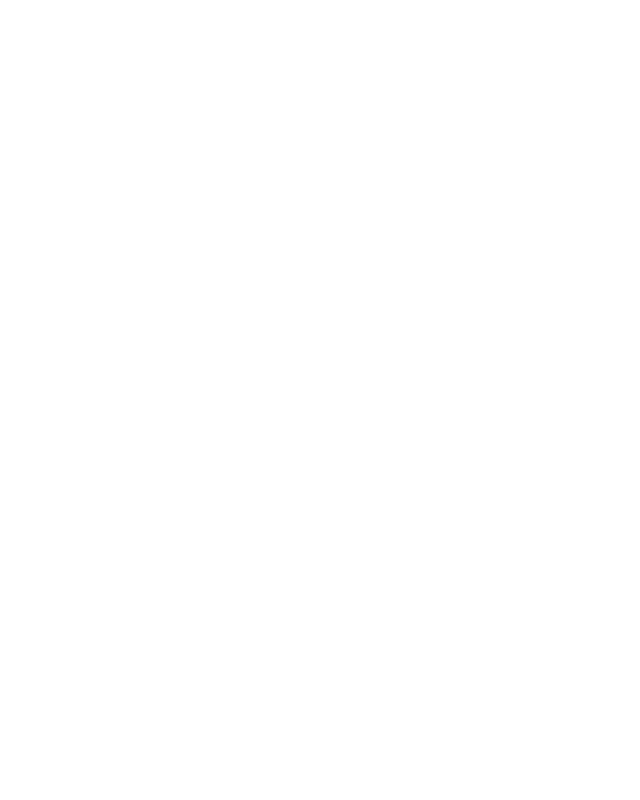
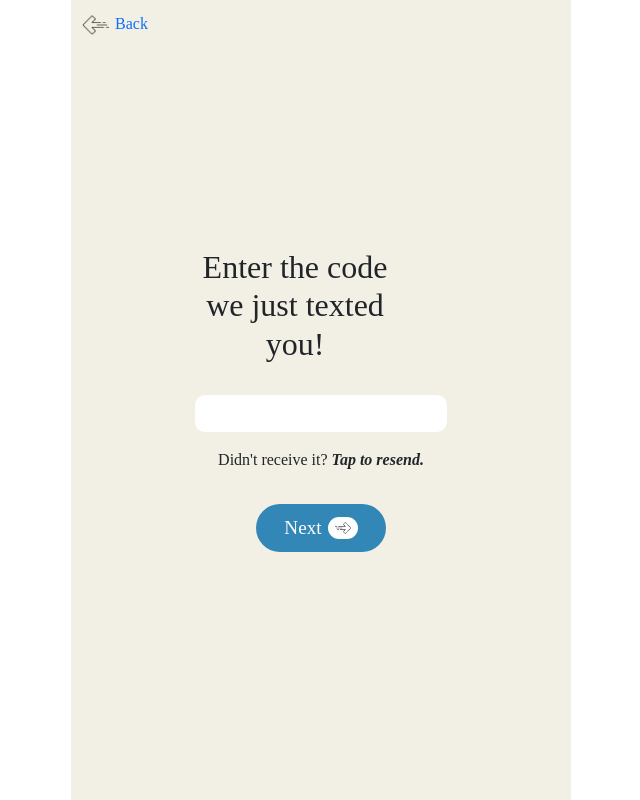
Before and after one commit to software-developer-yamin/Clubhouse-Clone-With-ReactJS, a React (Create React App) app: page /code_confirm in a window 1280 px wide. Before the commit this address had no page. Shown: the whole page, without its empty margins (319-959 px from the left). Built offline with nearby package versions, Linux system fonts and the light colour scheme.

Commit message:
Request Notification Screen

```diff
--- a/src/App.css
+++ b/src/App.css
@@ -13,3 +13,34 @@
   font-size: 1em;
   font-family: "Neutrif Pro";
 }
+
+button {
+  outline: none !important;
+}
+
+a {
+  text-decoration: none;
+}
+
+.primaryBtn {
+  background-color: var(--btnBgColor);
+  color: #fff;
+  border-radius: 2em;
+  padding: 0.5em 1.5em;
+  font-size: 1.2em;
+  font-weight: 500;
+  font-style: normal;
+  text-align: center;
+}
+
+.primaryBtn > img {
+  width: 30px;
+  background-color: #fff;
+  border-radius: 300px;
+  padding: 2px 6px;
+  margin-left: 6px;
+}
+
+.primaryBtn:hover > img {
+  background: transparent;
+}
--- a/src/App.js
+++ b/src/App.js
@@ -1,5 +1,7 @@
 import { Route, Routes } from "react-router-dom";
 import "./App.css";
+import AllowNotification from "./pages/AllowNotification";
+import CodeConfirm from "./pages/CodeConfirm";
 import PlanLayout from "./pages/Layouts/PlanLayout";
 import PhoneConfirmation from "./pages/PhoneConfirmation";
 import Welcome from "./pages/Welcome";
@@ -10,9 +12,11 @@
       <Routes>
         <Route path="/" element={<Welcome />} />
         <Route path="/invite" element={<PhoneConfirmation />} />
+        <Route path="/code_confirm" element={<CodeConfirm />} />
+        <Route path="/allow_notification" element={<AllowNotification />} />
       </Routes>
     </PlanLayout>
-  )
-}
+  );
+};
 
 export default App;
--- /dev/null
+++ b/src/pages/AllowNotification.jsx
@@ -0,0 +1,28 @@
+import { Link } from "react-router-dom";
+import styles from "../styles/PhoneConfirmation.module.css";
+
+function AllowNotification() {
+  return (
+    <div className={styles.PhoneConfirmationContainer}>
+      <div className="text-center">
+        <h2 className="mb-4">Last, important step!</h2>
+        <h3 className="mb-3">
+          Enable notifications to know when people are talking
+        </h3>
+        <div className={styles.notificationContainer}>
+          <div className="p-3">
+            <h3>"Clubhouse" Would Like to Send You Notifications</h3>
+            <p>Notifications may include alerts, sounds, and icon </p>
+          </div>
+          <div className={styles.action_btn}>
+            <Link to="/home">Don't Allow</Link>
+            <Link to="/home">Allow</Link>
+            <img src="/images/handIcon.jpg" alt="" className="handIcon" />
+          </div>
+        </div>
+      </div>
+    </div>
+  );
+}
+
+export default AllowNotification;
--- /dev/null
+++ b/src/pages/CodeConfirm.jsx
@@ -0,0 +1,49 @@
+import { Link } from "react-router-dom";
+import styles from "../styles/PhoneConfirmation.module.css";
+
+function CodeConfirm() {
+  return (
+    <div className={styles.PhoneConfirmationContainer}>
+      <Link to="/get_username" className={styles.backBtn}>
+        <img
+          className={styles.imageTransform}
+          src="/images/next-arrow-back.png"
+          alt=""
+        />{" "}
+        Back
+      </Link>
+      <div className="text-center">
+        <h2 style={{ width: "100%", maxWidth: "200px", marginBottom: "1em" }}>
+          Enter the code we just texted you!
+        </h2>
+        <input
+          type="text"
+          style={{
+            width: "100%",
+            border: "none",
+            outline: "none",
+            padding: "5px 10px",
+            borderRadius: "10px",
+            fontSize: "18px",
+            fontWeight: "bold",
+            textAlign: "center",
+          }}
+        />
+        <p className="mt-3">
+          Didn't receive it?{" "}
+          <span style={{ fontWeight: "bolder", fontStyle: "italic" }}>
+            Tap to resend.
+          </span>
+        </p>
+      </div>
+      <Link
+        to="/allow_notification"
+        className="primaryBtn d-flex align-items-center mt-3"
+      >
+        Next <img src="/images/next-arrow-back.png" className="ml-1" alt="" />
+      </Link>
+    </div>
+  );
+}
+
+export default CodeConfirm;
--- a/src/pages/PhoneConfirmation.jsx
+++ b/src/pages/PhoneConfirmation.jsx
@@ -1,16 +1,40 @@
 import { useState } from "react";
+import PhoneInput from "react-phone-number-input";
+import "react-phone-number-input/style.css";
+import { Link } from "react-router-dom";
 import styles from "../styles/PhoneConfirmation.module.css";
 
 function PhoneConfirmation() {
-  const [value, setValue] = useState("");
+  const [value, setValue] = useState();
   return (
     <div className={styles.PhoneConfirmationContainer}>
+      <Link to="/" className={styles.backBtn}>
+        <img
+          className={styles.imageTransform}
+          src="/images/next-arrow-back.png"
+          alt=""
+        />{" "}
+        Back
+      </Link>
       <h1>Enter your phone</h1>
+      <PhoneInput
+        className="my-3"
+        international
+        defaultCountry="US"
+        value={value}
+        onChange={setValue}
+      />
       <p>
         By entering your number, you're agreeing to our{" "}
         <span>Terms of Service and Privacy Policy. </span>
         Thanks!
       </p>
+      <Link
+        to="/code_confirm"
+        className="primaryBtn d-flex align-items-center mt-4"
+      >
+        Next <img src="/images/next-arrow-back.png" className="ml-1" alt="" />
+      </Link>
     </div>
   );
 }
--- a/src/pages/Welcome.jsx
+++ b/src/pages/Welcome.jsx
@@ -26,7 +26,7 @@
         >
           Get Your Username
         </Link>
-        <Link to="/sign_in" >Have An Invite Text? Sign In</Link>
+        <Link to="/sign_in" className="mt-2" >Have An Invite Text? Sign In</Link>
       </div>
     </div>
   );
--- a/src/styles/PhoneConfirmation.module.css
+++ b/src/styles/PhoneConfirmation.module.css
@@ -14,7 +14,7 @@
   font-weight: 500;
   font-style: normal;
   margin-bottom: 0;
-     color: var(--textColor)
+  color: var(--textColor);
 }
 
 .PhoneConfirmationContainer > p {
@@ -31,3 +31,67 @@
 .PhoneConfirmationContainer > p > span {
   font-weight: 600;
 }
+
+.imageTransform {
+  transform: rotate(180deg);
+  width: 100px;
+  height: 100px;
+}
+
+.backBtn {
+  position: absolute;
+  top: 10px;
+  left: 10px;
+}
+
+.backBtn > img {
+  width: 30px;
+  height: 30px;
+  object-fit: cover;
+}
+
+.notificationContainer {
+  border-radius: 1em;
+  background-color: #ffffff;
+  box-shadow: 0 0 5px #cccccc;
+}
+
+.notificationContainer > h3 {
+  font-size: len;
+  font-weight: 500;
+  color: Or000000;
+  width: 1001;
+  margin: auto;
+  margin-bottom: 0.3em;
+}
+
+.notificationContainer > p {
+  font-size: 0.825em;
+  font-weight: 500;
+  line-height: 1.3;
+  margin: auto;
+}
+
+.notificationContainer .action_btn {
+  position: relative;
+}
+
+.notificationContainer > .action_btn > a {
+  display: inline-block;
+  width: 50%;
+  padding: 0.5em;
+  border-top: 1px solid #cccccc;
+  color: var(--btnBgColor);
+  font-weight: bolder;
+}
+
+.notificationContainer > .action_btn > a:first-child {
+  border-right: 1px solid #cccccc;
+}
+
+.notificationContainer > .action_btn > img {
+     position: absolute;
+     bottom: -90px;
+     right: 20px;
+     width: 80px;
+}
--- a/src/styles/Welcome.module.css
+++ b/src/styles/Welcome.module.css
@@ -43,3 +43,8 @@
   font-weight: 400;
   font-style: normal;
 }
+
+.actionBtn > a:last-child:hover {
+  color: #00a2ff;
+  font-weight: 500;
+}
```
Also changed, not shown: public/images/handIcon.jpg (added), public/images/next-arrow-back.png (added). Lines whose indentation alone changed are shown as unchanged.
